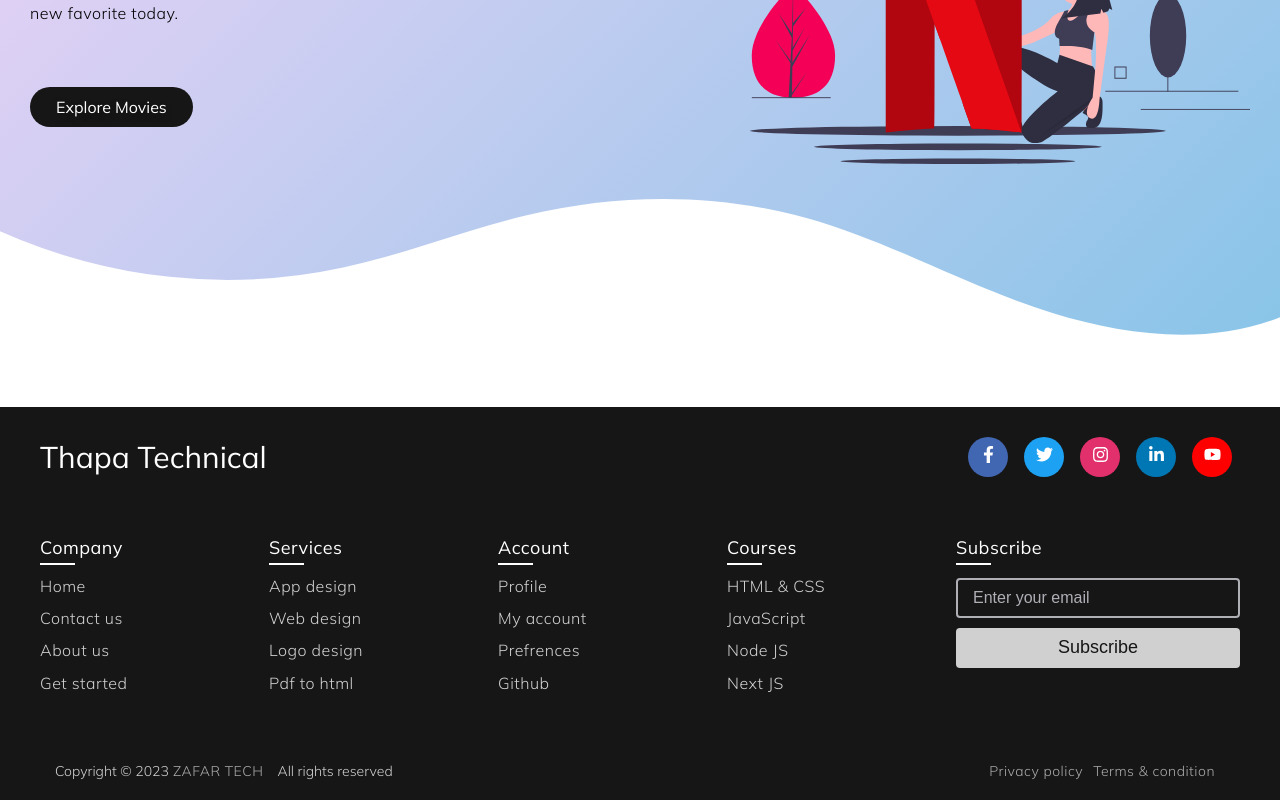
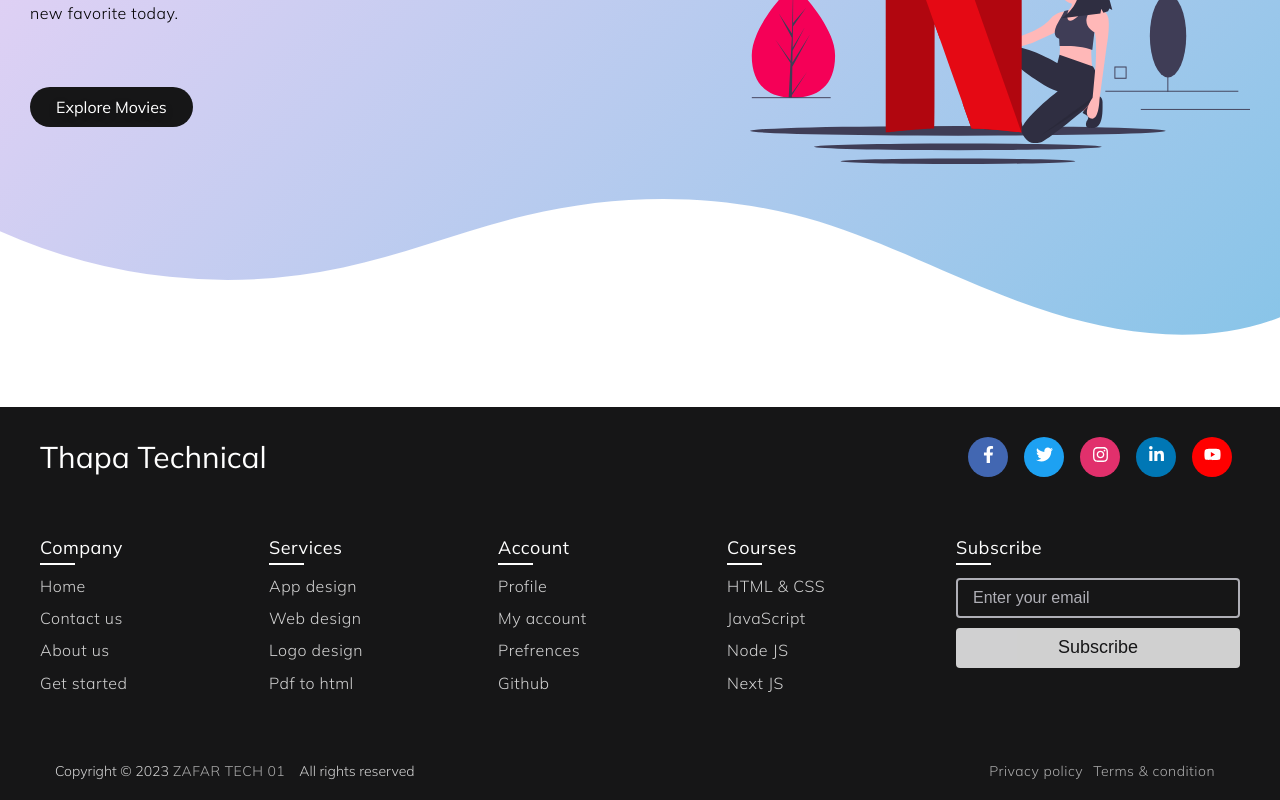
Before and after one commit to MdZafarBaghban/nextnew, a Next.js app: page / in a window 1280 px wide. Shown: the part 473-1273 px from the top of the page. Built offline with nearby package versions, Linux system fonts and the light colour scheme.

Commit message:
Update Footer.js
new update

```diff
--- a/src/app/components/Footer.js
+++ b/src/app/components/Footer.js
@@ -66,7 +66,7 @@ const Footer = () => {
                 <div className={footerStyles['bottom-details']}>
                     <div className={footerStyles.bottom_text}>
                         <span className={footerStyles.copyright_text}> Copyright © 2023
-                            <Link href="/>"> ZAFAR TECH </Link> All rights reserved </span>
+                            <Link href="/>"> ZAFAR TECH 01 </Link> All rights reserved </span>
                         <span className={footerStyles.policy_terms}>
                           <Link href="/">Privacy policy</Link>
                           <Link href="/">Terms & condition</Link>
```
